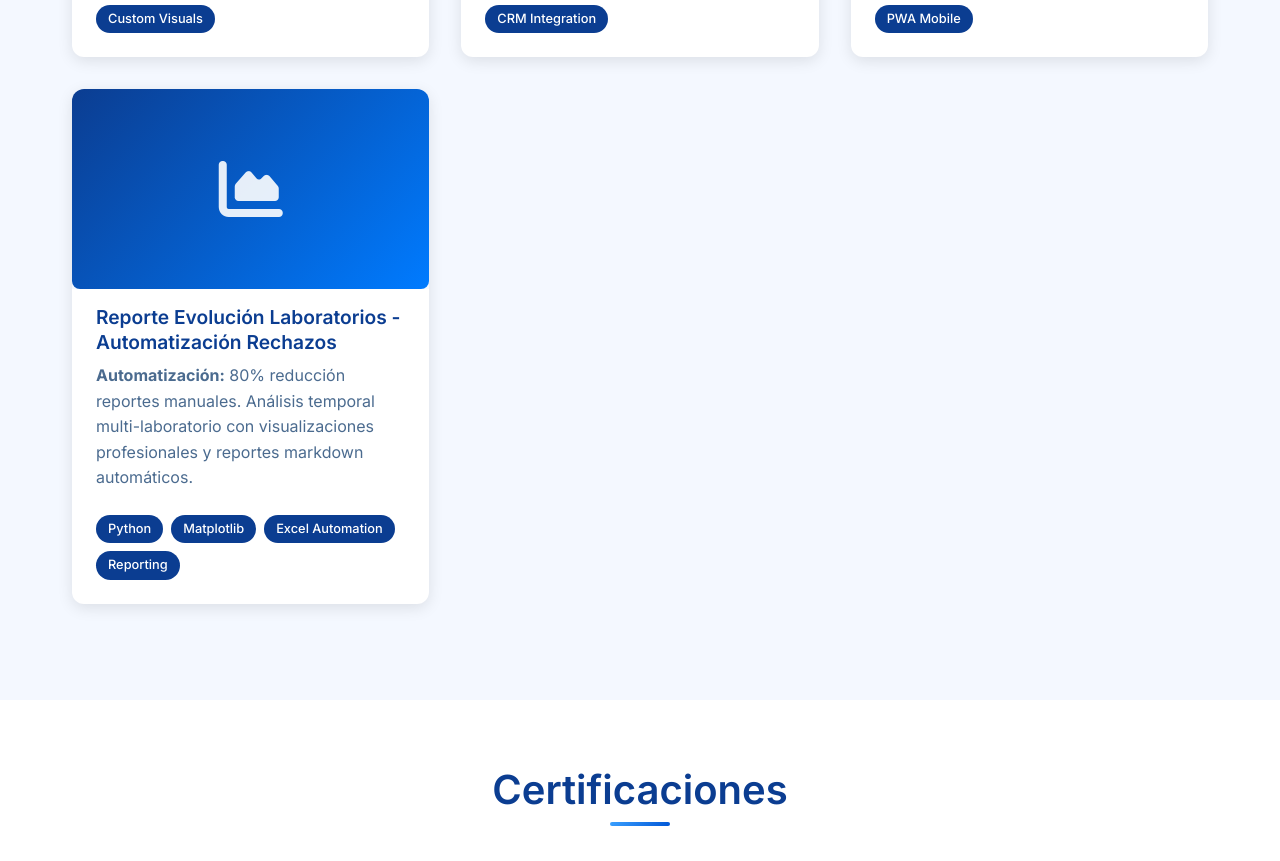
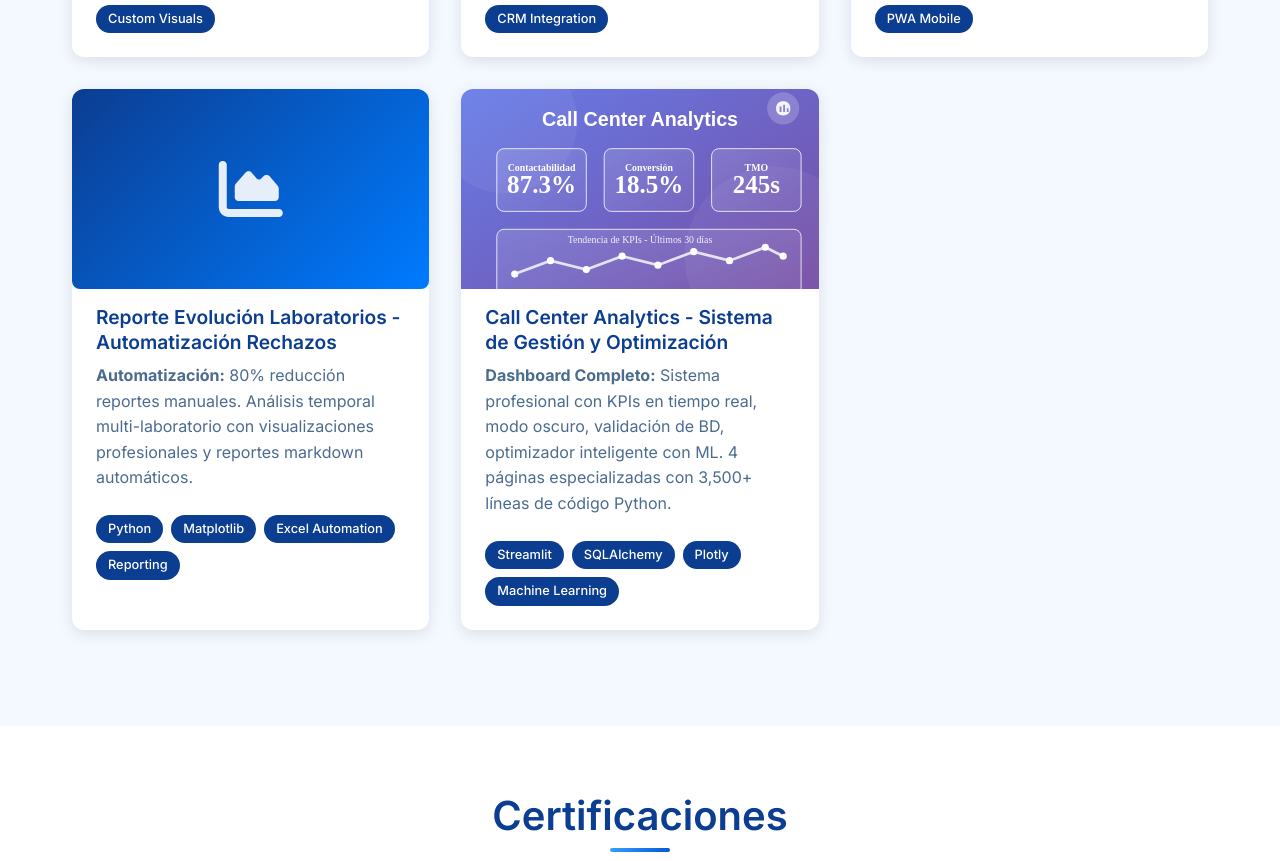
Before and after one commit to kayab23/fernando-olvera-portfolio, a plain HTML site: page website-portfolio/index.html in a window 1280 px wide. Shown: the part 5076-5937 px from the top of the page. Drawn offline with nearby package versions, Linux system fonts and the light colour scheme; a script that the page names is missing.

Commit message:
Agregar proyecto Call Center Analytics al sitio web

```diff
--- a/website-portfolio/index.html
+++ b/website-portfolio/index.html
@@ -451,6 +451,28 @@
                     </div>
                 </div>
 
+                <div class="dashboard-item">
+                    <div class="dashboard-preview">
+                        <img src="assets/images/call-center-thumb.svg" alt="Call Center Analytics Dashboard" class="dashboard-image">
+                        <div class="dashboard-overlay">
+                            <a href="https://github.com/kayab23/Proyecto_Plata" class="btn btn-white" target="_blank">
+                                <i class="fab fa-github"></i> Ver Código
+                            </a>
+                            <a href="mailto:Kayab2309@gmail.com?subject=Demo Call Center Analytics" class="btn btn-white">
+                                <i class="fas fa-envelope"></i> Demo
+                            </a>
+                        </div>
+                    </div>
+                    <h3>Call Center Analytics - Sistema de Gestión y Optimización</h3>
+                    <p><strong>Dashboard Completo:</strong> Sistema profesional con KPIs en tiempo real, modo oscuro, validación de BD, optimizador inteligente con ML. 4 páginas especializadas con 3,500+ líneas de código Python.</p>
+                    <div class="dashboard-tech">
+                        <span class="tech-badge">Streamlit</span>
+                        <span class="tech-badge">SQLAlchemy</span>
+                        <span class="tech-badge">Plotly</span>
+                        <span class="tech-badge">Machine Learning</span>
+                    </div>
+                </div>
+
             </div>
         </div>
     </section>
```
Also changed, not shown: website-portfolio/assets/images/call-center-thumb.svg (added).
